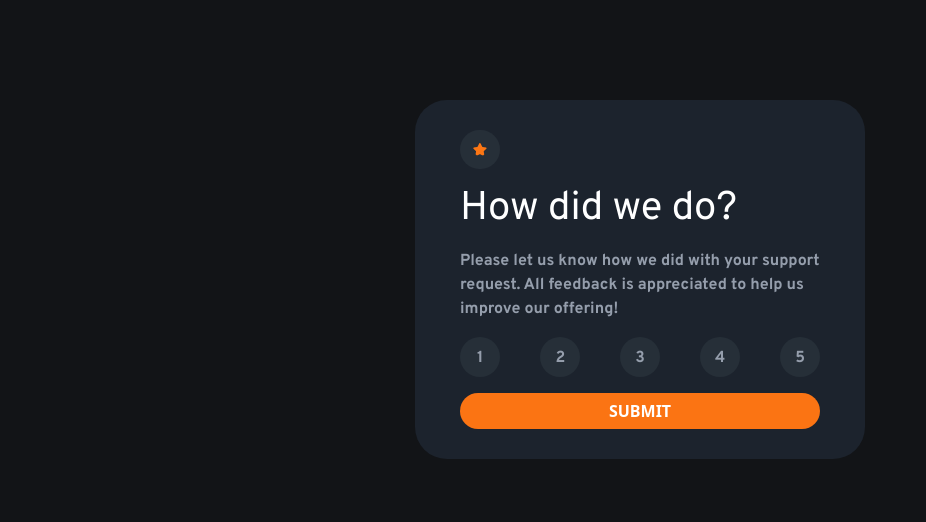
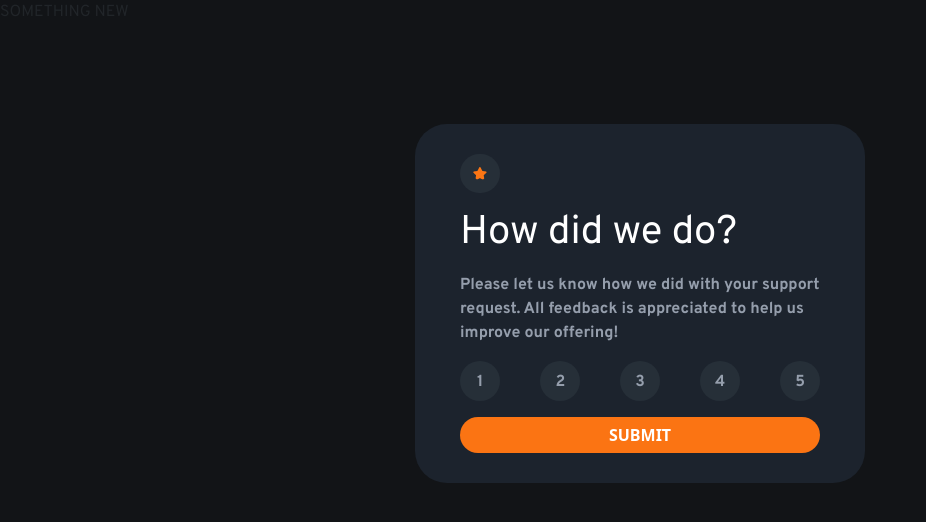
Before and after one commit to Zoro388/interactive-project, a plain HTML site: page index.html in a window 1280 px wide. Shown: the whole page, without its empty margins (0-926 px from the left). Drawn offline with nearby package versions, Linux system fonts and the light colour scheme.

Commit message:
update: added a new p tag to the body

```diff
--- a/index.html
+++ b/index.html
@@ -14,6 +14,7 @@
     />
   </head>
   <body>
+    <p>SOMETHING NEW</p>
     <p class="pop-up fw-semibold mx-auto">Please choose a rating</p>
     <div class="container-main mx-auto rounded-5">
       <div class="first-div d-flex flex-column gap-3">
@@ -33,7 +34,11 @@
         <button class="fw-semibold">SUBMIT</button>
       </div>
       <div class="second-div d-none flex-column text-center">
-        <img class="w-50 mx-auto my-3" src="./images/illustration-thank-you.svg" alt="" />
+        <img
+          class="w-50 mx-auto my-3"
+          src="./images/illustration-thank-you.svg"
+          alt=""
+        />
         <p class="selected fw-medium">You selected 4 out of 5</p>
         <h1>Thank You!</h1>
         <p>
@@ -43,5 +48,5 @@
       </div>
     </div>
     <script src="./app.js"></script>
- </body>
+  </body>
 </html>
```
